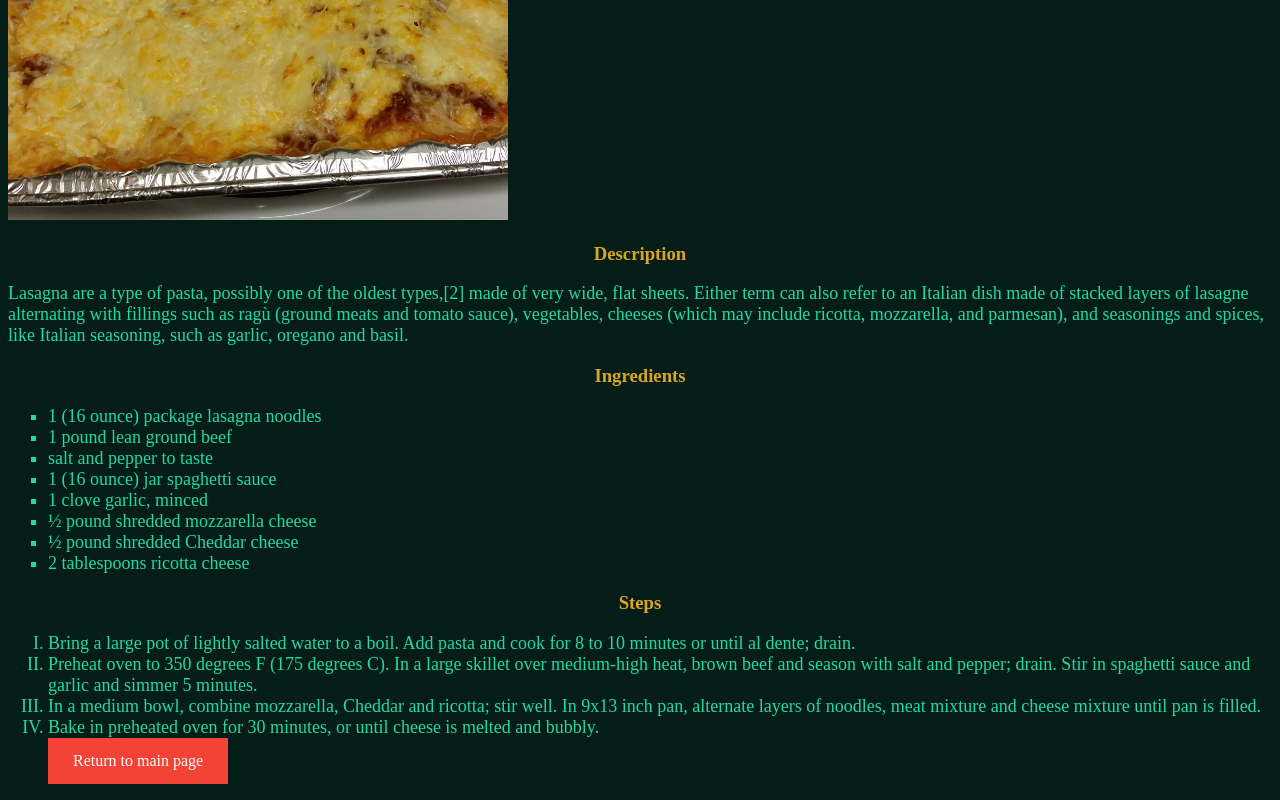
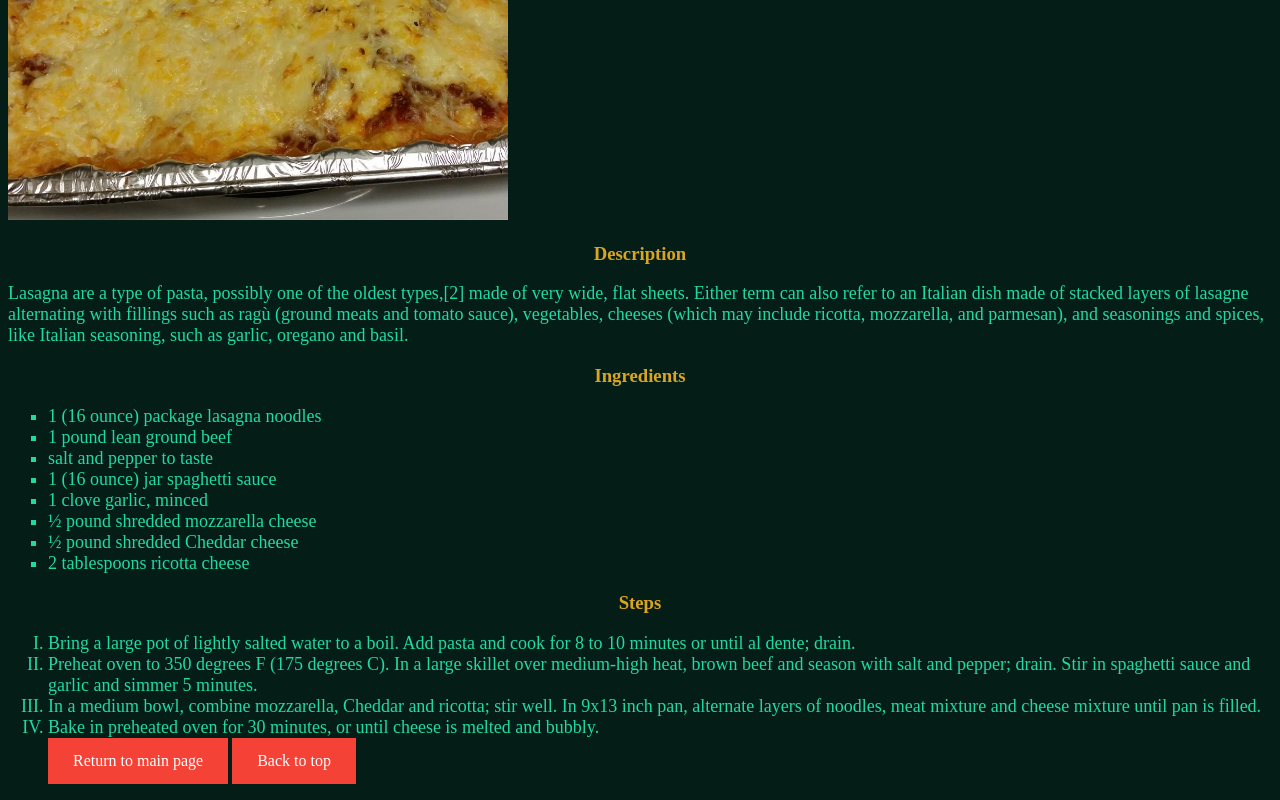
Before and after one commit to Sarthak2143/odin-recipes, a plain HTML site: page recipes/lasagna.html in a window 1280 px wide. Shown: the part 360-1160 px from the top of the page. Drawn offline with Linux system fonts and the light colour scheme.

Commit message:
Added 'back to top' button

```diff
--- a/recipes/lasagna.html
+++ b/recipes/lasagna.html
@@ -28,5 +28,6 @@
 			<li>In a medium bowl, combine mozzarella, Cheddar and ricotta; stir well. In 9x13 inch pan, alternate layers of noodles, meat mixture and cheese mixture until pan is filled.</li>
 			<li>Bake in preheated oven for 30 minutes, or until cheese is melted and bubbly.</li>
 			<a href="../index.html"> Return to main page </a>
+			<a href="#title"> Back to top </a>
 	</body>
 </html>
```
Also changed, not shown: recipes/cake.html (+1 -0 lines), recipes/lemon_bars.html (+1 -0 lines), recipes/pancake.html (+1 -0 lines).
